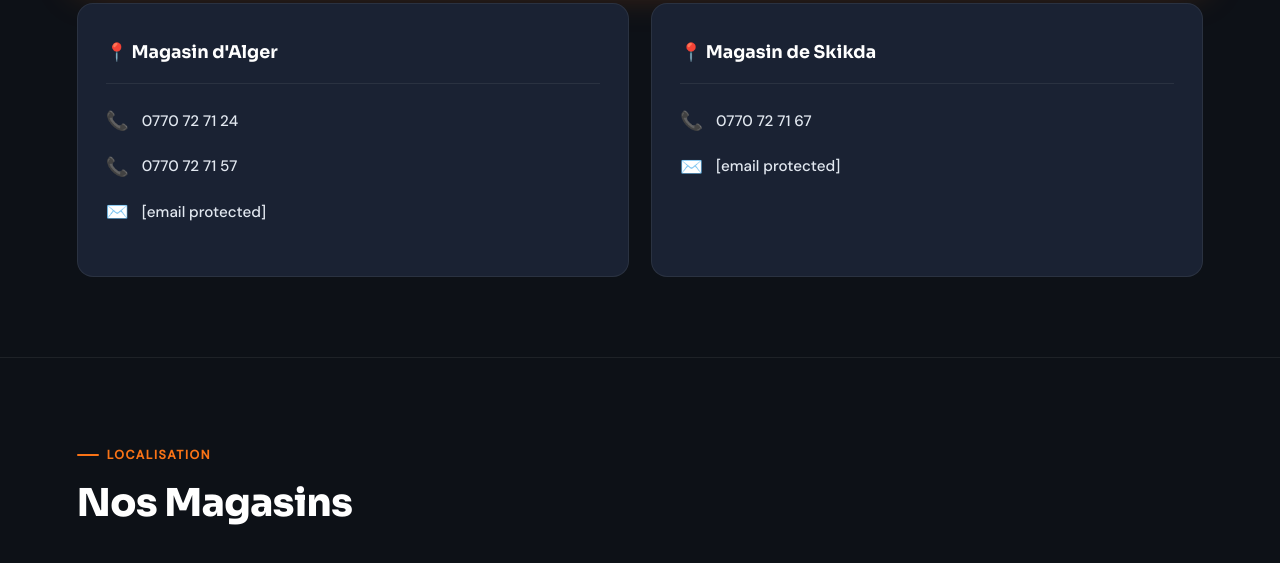
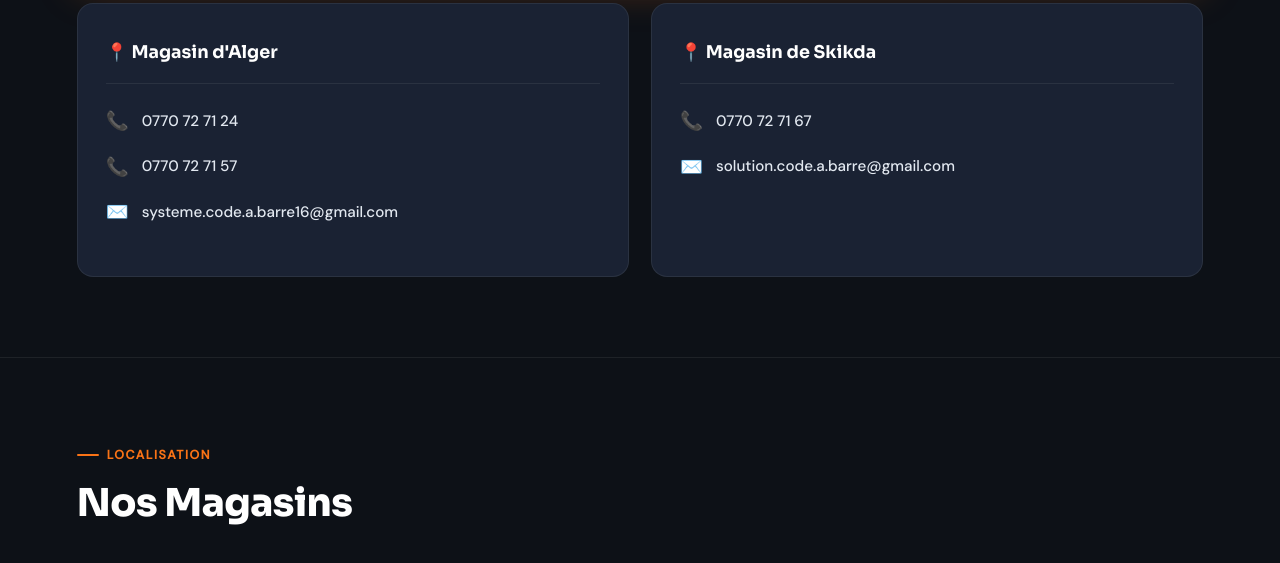
Before and after one commit to solutioncodeabarre/dz, a plain HTML site: page index.html in a window 1280 px wide. Shown: the part 7698-8261 px from the top of the page. Drawn offline with Linux system fonts and the light colour scheme.

Commit message:
Update index.html

```diff
--- a/index.html
+++ b/index.html
@@ -582,14 +582,14 @@ var hbg=document.getElementById('hamburger');var nav=document.getElementById('na
             <ul>
                 <li><span class="ci">📞</span><a href="tel:0770727124">0770 72 71 24</a></li>
                 <li><span class="ci">📞</span><a href="tel:0770727157">0770 72 71 57</a></li>
-                <li><span class="ci">✉️</span><a href="/cdn-cgi/l/email-protection#88fbf1fbfcede5eda6ebe7eceda6e9a6eae9fafaedb9bec8efe5e9e1e4a6ebe7e5"><span class="__cf_email__" data-cfemail="c6b5bfb5b2a3aba3e8a5a9a2a3e8a7e8a4a7b4b4a3f7f086a1aba7afaae8a5a9ab">[email&#160;protected]</span></a></li>
+                <li><span class="ci">✉️</span><a href="mailto:systeme.code.a.barre16@gmail.com">systeme.code.a.barre16@gmail.com</a></li>
             </ul>
         </div>
         <div class="contact-card">
             <h3>📍 Magasin de Skikda</h3>
             <ul>
                 <li><span class="ci">📞</span><a href="tel:0770727167">0770 72 71 67</a></li>
-                <li><span class="ci">✉️</span><a href="/cdn-cgi/l/email-protection#bbc8d4d7cecfd2d4d595d8d4dfde95da95d9dac9c9defbdcd6dad2d795d8d4d6"><span class="__cf_email__" data-cfemail="4f3c20233a3b262021612c202b2a612e612d2e3d3d2a0f28222e2623612c2022">[email&#160;protected]</span></a></li>
+                <li><span class="ci">✉️</span><a href="mailto:solution.code.a.barre@gmail.com">solution.code.a.barre@gmail.com</a></li>
             </ul>
         </div>
     </div>
```
